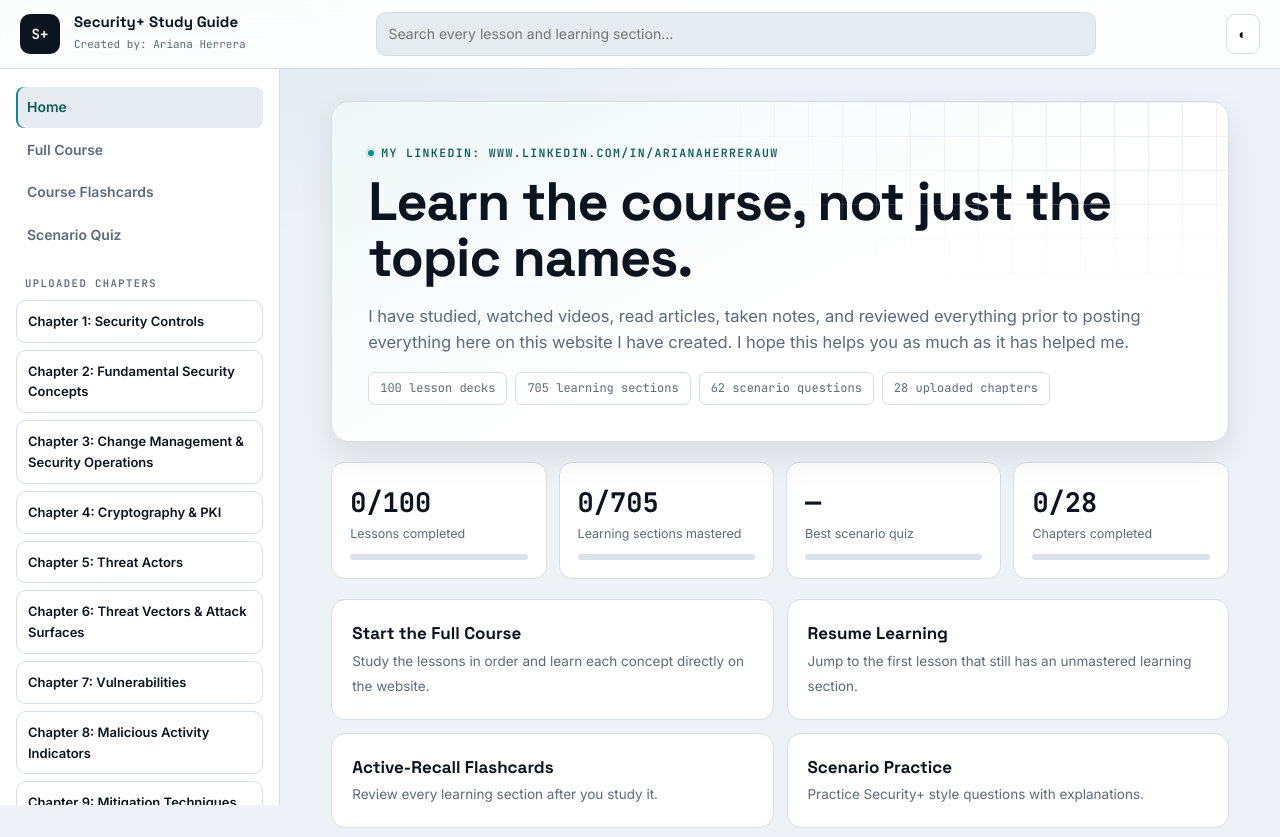
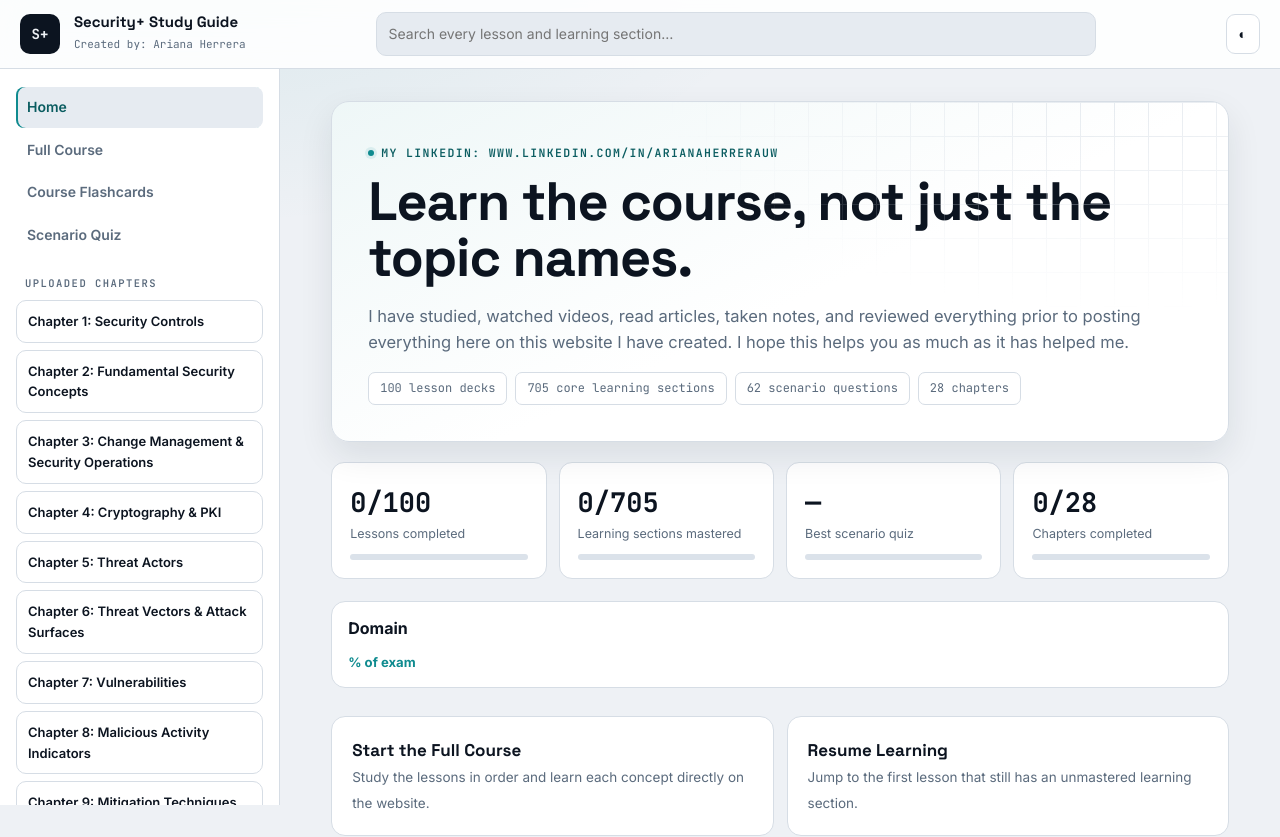
Before and after one commit to ari-923/security, a Next.js app: page / in a window 1280 px wide. Shown: the top 837 px of the page. Built offline with nearby package versions, Linux system fonts and the light colour scheme.

Commit message:
Update HomeDashboard.js

```diff
--- a/components/HomeDashboard.js
+++ b/components/HomeDashboard.js
@@ -18,13 +18,20 @@ export default function HomeDashboard({ chapters, progressShape, lessonCount, le
       <div className="eyebrow">My LinkedIn: www.linkedin.com/in/arianaherrerauw</div>
       <h1>Learn the course, not just the topic names.</h1>
       <p>I have studied, watched videos, read articles, taken notes, and reviewed everything prior to posting everything here on this website I have created. I hope this helps you as much as it has helped me.</p>
-      <div className="pills"><span className="pill">{lessonCount} lesson decks</span><span className="pill">{learningCount} learning sections</span><span className="pill">{quizCount} scenario questions</span><span className="pill">{chapters.length} uploaded chapters</span></div>
+      <div className="pills"><span className="pill">{lessonCount} lesson decks</span><span className="pill">{learningCount} core learning sections</span><span className="pill">{quizCount} scenario questions</span><span className="pill">{chapters.length} chapters</span></div>
     </div>
     <div className="stats">
       <Stat value={`${completedLessons}/${lessonCount}`} label="Lessons completed" pct={completedLessons / lessonCount * 100} />
       <Stat value={`${mastered.size}/${learningCount}`} label="Learning sections mastered" pct={mastered.size / learningCount * 100} />
       <Stat value={bestScore == null ? "—" : `${bestScore}%`} label="Best scenario quiz" pct={bestScore || 0} />
       <Stat value={`${completedChapters}/${chapters.length}`} label="Chapters completed" pct={completedChapters / chapters.length * 100} />
+    </div>
+    <div className="domain-summary home-domains">
+      {Array.from(new Map(chapters.map((chapter) => [chapter.domain, chapter])).values()).map((domain) => <Link className="domain-chip" href="/course" key={domain.domain}>
+        <strong>Domain {domain.domain}</strong>
+        <span>{domain.domain_name}</span>
+        <b>{domain.domain_weight}% of exam</b>
+      </Link>)}
     </div>
     <div className="action-grid">
       <Link className="action" href="/course"><strong>Start the Full Course</strong><span>Study the lessons in order and learn each concept directly on the website.</span></Link>
```
